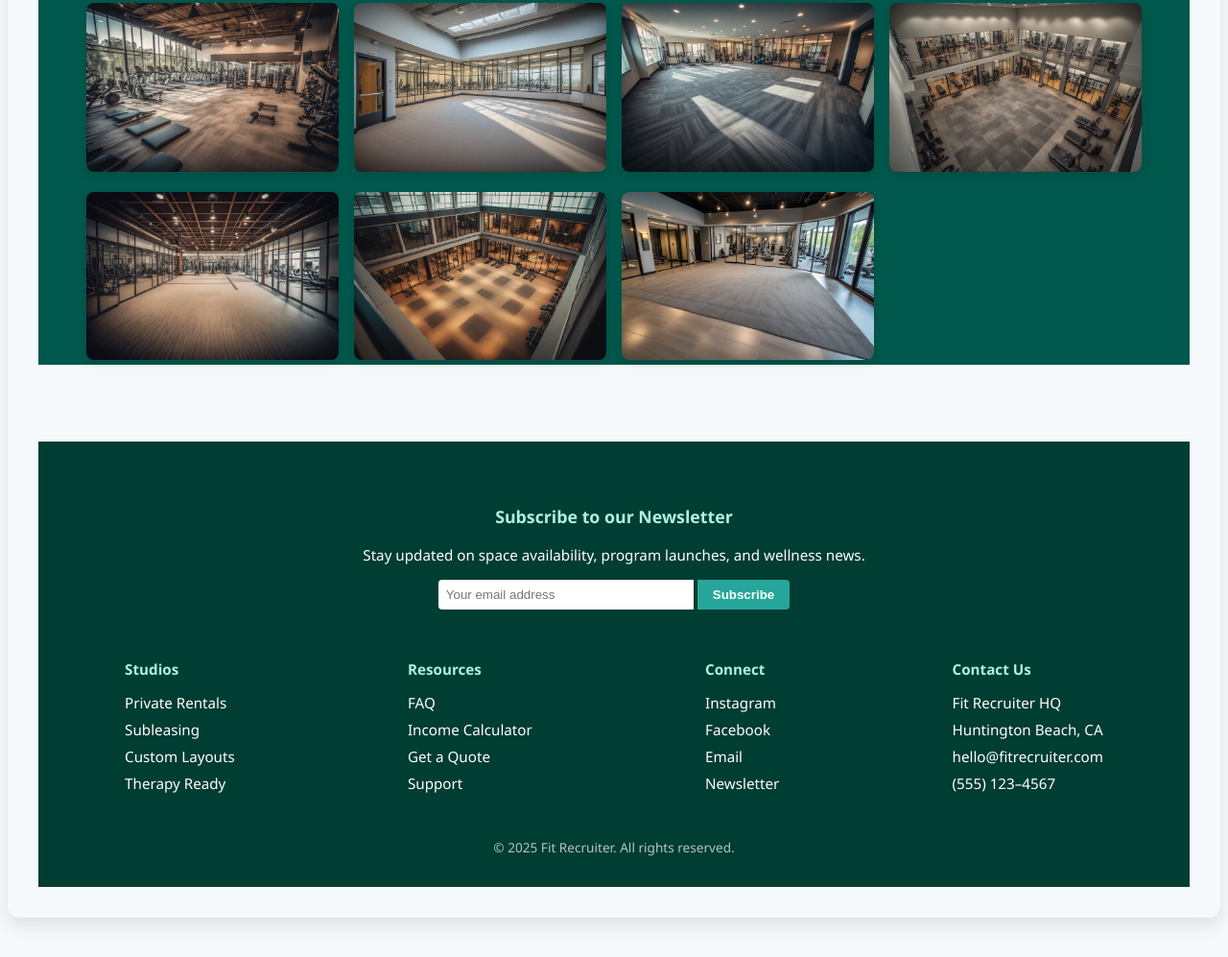
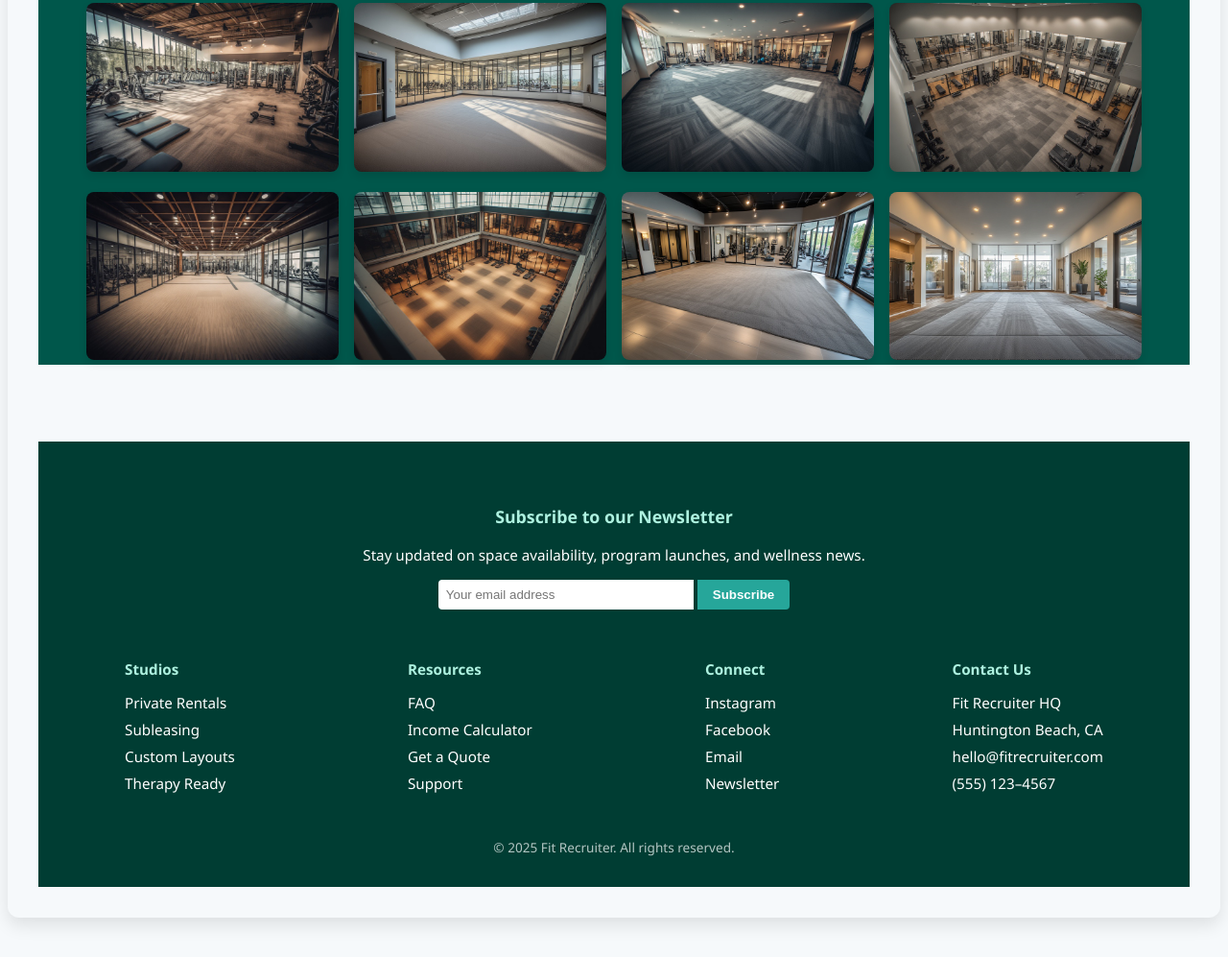
Before and after one commit to MayteckCS/fitrecruiter, a plain HTML site: page features.html in a window 1280 px wide. Shown: the part 1209-2206 px from the top of the page at 96% size. Drawn offline with Linux system fonts and the light colour scheme.

Commit message:
Update features.html

```diff
--- a/features.html
+++ b/features.html
@@ -136,6 +136,9 @@
     <a href="images/concepts/POC07.jpg" target="_blank" class="lightbox">
   <img src="images/concepts/POC07.jpg" alt="Proof of Concept - 07" />
 </a>
+	    <a href="images/concepts/POC08.jpg" target="_blank" class="lightbox">
+  <img src="images/concepts/POC08.jpg" alt="Proof of Concept - 08" />
+</a>
 </div>
 </div>
 </section>
```
